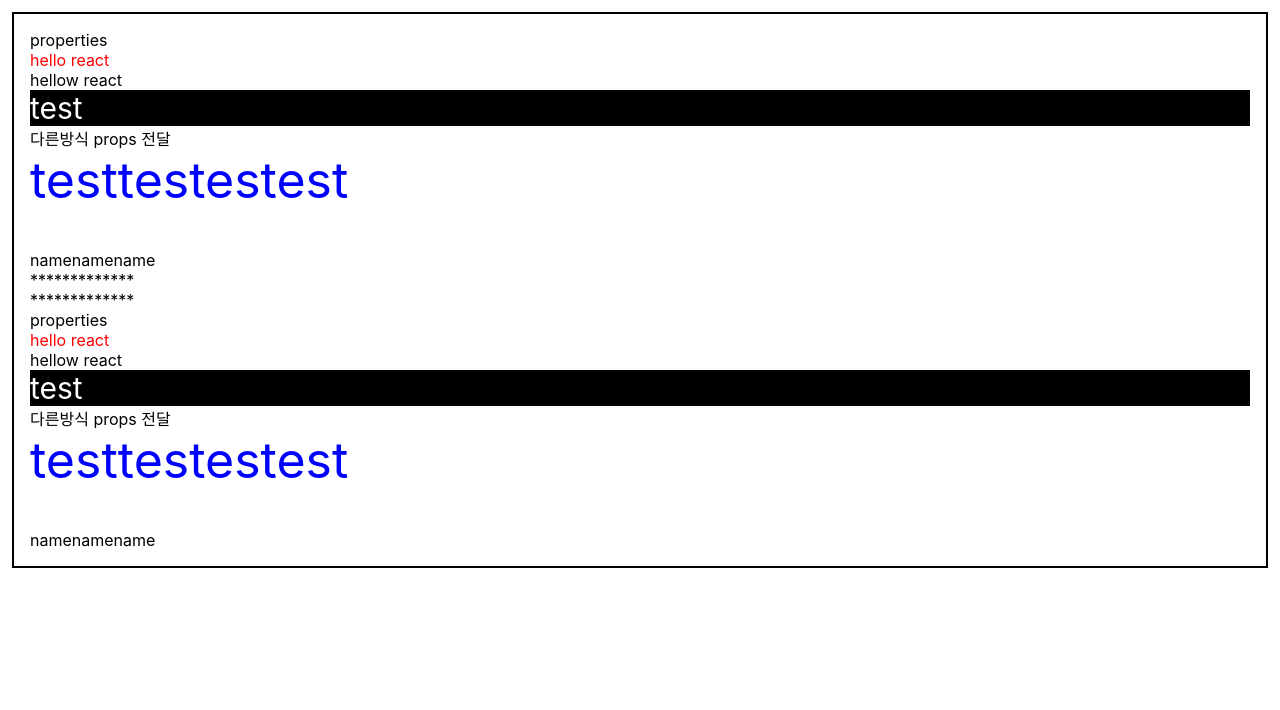
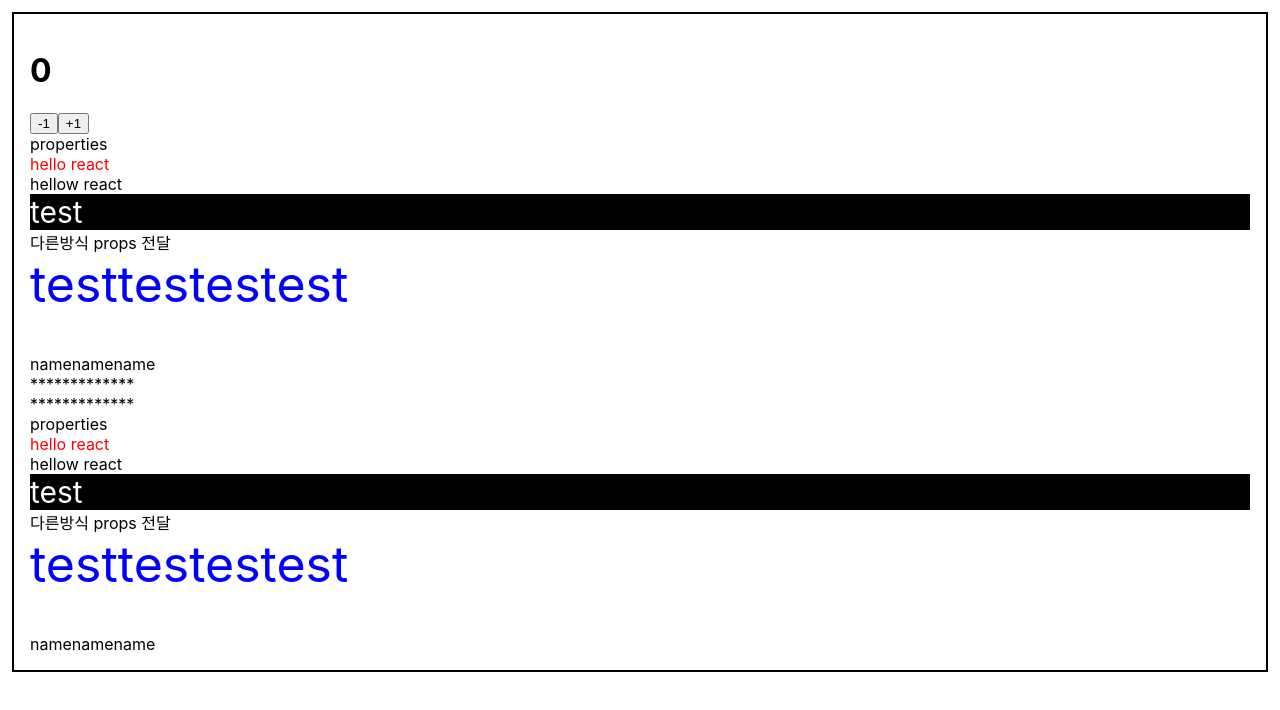
Before and after one commit to pointehd/react-study, a React (Create React App) app: page / in a window 1280 px wide. Shown: the top 710 px of the page. Built offline with nearby package versions, Linux system fonts and the light colour scheme.

Commit message:
7. useState 를 통해 컴포넌트에서 바뀌는 값 관리하기
https://react.vlpt.us/basic/07-useState.html

```diff
--- a/src/App.js
+++ b/src/App.js
@@ -1,10 +1,12 @@
 import react from 'react';
 import Hello from './Hello';
 import Wrapper from './Wrapper';
+import Counter from './Countrer';
 
 function App() {
   return (
     <Wrapper>
+      <Counter/>
       <Hello name="hello react" color="red"/>
       <Hello name="hello react" color="red" isSpecial/>
       {/**
--- /dev/null
+++ b/src/Countrer.js
@@ -0,0 +1,33 @@
+import React, {useState} from 'react';
+
+function Counter(){
+    /** 배열 비구조화 할당 */
+    const [number, setNumber] = useState(0);
+    /**
+     * 원래 해야하는 방식
+     *  const numberState = useState(0);
+        const number = numberState[0];
+        const setNumber = numberState[1];
+     *
+     */
+    const onIncrease = () =>{
+        setNumber(prevNumber => prevNumber + 1);
+        // setNumber(number+1);
+        console.log("+1");
+    }
+
+    const onDecrease = () =>{
+        setNumber(prevNumber => prevNumber - 1);
+        // setNumber(number-1);
+        console.log("-1");
+    }
+
+    return (
+        <div>
+            <h1>{number}</h1>
+            <button onClick={onDecrease}>-1</button>
+            <button onClick={onIncrease}>+1</button>
+        </div>
+    )
+}
+export default Counter;
```
Also changed, not shown: 2 other files (tests, documents, lock files or other folders).
